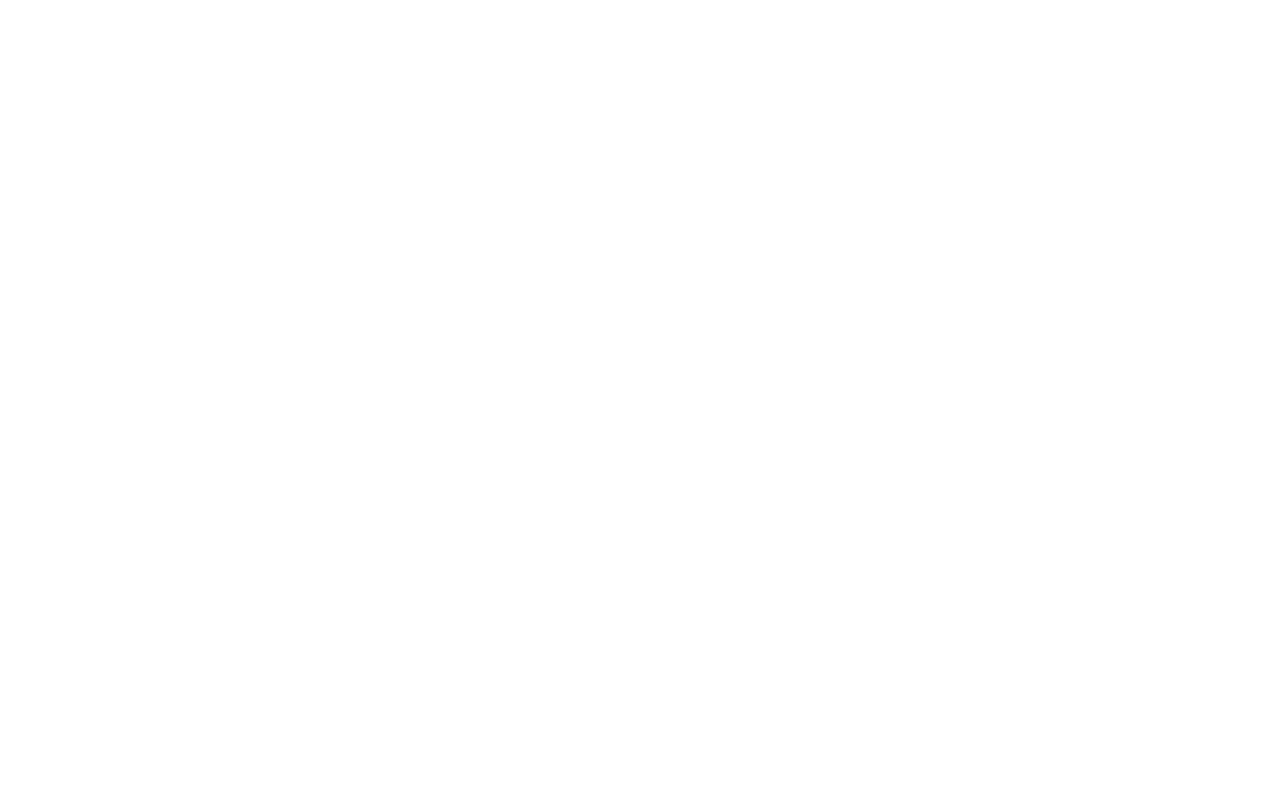
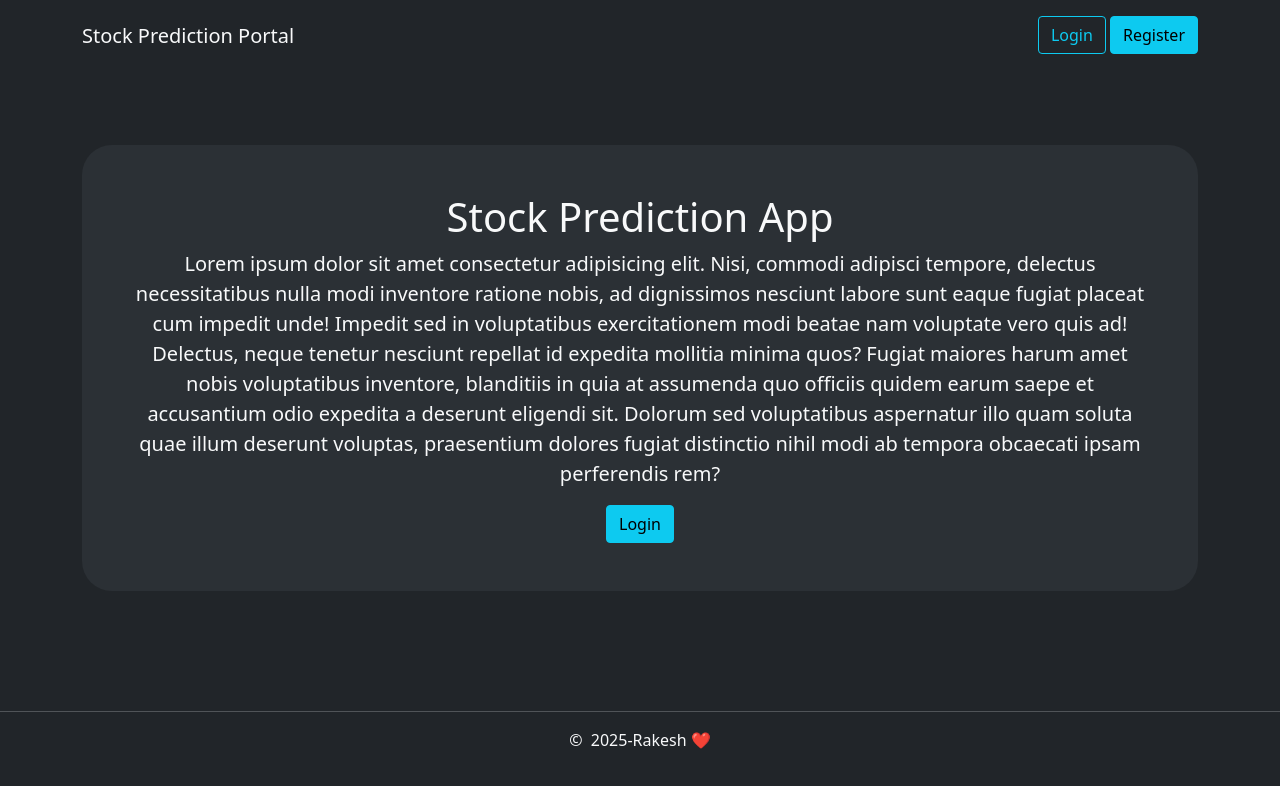
Before and after one commit to hrrakesh/STOCK-PREDICTION-PORTAL, a React (Vite) app in the folder frontend-react/: page / in a window 1280 px wide. Shown: the top 786 px of the page. Built offline with nearby package versions, Linux system fonts and the light colour scheme.

Commit message:
created landing page

```diff
--- a/frontend-react/index.html
+++ b/frontend-react/index.html
@@ -4,9 +4,11 @@
     <meta charset="UTF-8" />
     <meta name="viewport" content="width=device-width, initial-scale=1.0" />
     <title>Stock Prediction Portal</title>
+    <link href="https://cdn.jsdelivr.net/npm/bootstrap@5.0.2/dist/css/bootstrap.min.css" rel="stylesheet">
   </head>
   <body>
     <div id="root"></div>
     <script type="module" src="/src/main.jsx"></script>
+    <script src="https://cdn.jsdelivr.net/npm/bootstrap@5.0.2/dist/js/bootstrap.bundle.min.js"></script>
   </body>
 </html>
--- a/frontend-react/src/App.jsx
+++ b/frontend-react/src/App.jsx
@@ -1,9 +1,17 @@
 import { useState } from 'react'
+import './assets/css/style.css'
+import Header from './components/Header'
+import Footer from './components/Footer'
+import Main from './components/Main'
 
 function App() {
 
   return (
     <>
+    <Header />
+    <Main />
+    <Footer />
+
 
     </>
   )
--- /dev/null
+++ b/frontend-react/src/assets/css/style.css
@@ -0,0 +1,19 @@
+body{
+    background-color: #212529;
+}
+
+.bg-light-dark{
+
+    background: #2B3035;
+    border-radius: 30px;
+}
+
+#root{
+    display: flex;
+    flex-direction: column;
+    min-height: 100vh;
+}
+
+.container{
+    flex: 1;
+}
--- /dev/null
+++ b/frontend-react/src/components/Button.jsx
@@ -0,0 +1,13 @@
+import React from 'react'
+
+const Button = (props) => {
+  return (
+    <>
+      <a href="" className={`btn ${props.class}`}>
+        {props.text}
+      </a>
+    </>
+  );
+}
+
+export default Button
--- /dev/null
+++ b/frontend-react/src/components/Footer.jsx
@@ -0,0 +1,14 @@
+import React from 'react'
+
+const Footer = () => {
+  return (
+    <>
+      <footer className="footer py-3 my-3 text-light text-center">
+        <hr className="border-bottom" />
+        <p className="text-light text-center">&copy; &nbsp;2025-Rakesh ❤️</p>
+      </footer>
+    </>
+  );
+}
+
+export default Footer
--- /dev/null
+++ b/frontend-react/src/components/Header.jsx
@@ -0,0 +1,21 @@
+import React from 'react'
+import Button from './Button';
+
+const Header = () => {
+  return (
+    <>
+      <nav className="navbar container pt-3 pb-3 align-items-start">
+        <a className="navbar-brand text-light" href="">
+          Stock Prediction Portal
+        </a>
+        <div>
+          <Button text="Login" class="btn-outline-info" />
+          &nbsp;
+          <Button text="Register" class="btn-info" />
+        </div>
+      </nav>
+    </>
+  );
+}
+
+export default Header
--- /dev/null
+++ b/frontend-react/src/components/Main.jsx
@@ -0,0 +1,34 @@
+import React from 'react'
+import Button from "./Button";
+
+
+const Main = () => {
+  return (
+    <>
+      <div className="container">
+        <div className="p-5 text-center bg-light-dark">
+          <h1 className="text-light">Stock Prediction App</h1>
+          <p className="text-light lead">
+            {" "}
+            Lorem ipsum dolor sit amet consectetur adipisicing elit. Nisi,
+            commodi adipisci tempore, delectus necessitatibus nulla modi
+            inventore ratione nobis, ad dignissimos nesciunt labore sunt eaque
+            fugiat placeat cum impedit unde! Impedit sed in voluptatibus
+            exercitationem modi beatae nam voluptate vero quis ad! Delectus,
+            neque tenetur nesciunt repellat id expedita mollitia minima quos?
+            Fugiat maiores harum amet nobis voluptatibus inventore, blanditiis
+            in quia at assumenda quo officiis quidem earum saepe et accusantium
+            odio expedita a deserunt eligendi sit. Dolorum sed voluptatibus
+            aspernatur illo quam soluta quae illum deserunt voluptas,
+            praesentium dolores fugiat distinctio nihil modi ab tempora
+            obcaecati ipsam perferendis rem?
+          </p>
+
+          <Button text="Login" class="btn-info" />
+        </div>
+      </div>
+    </>
+  );
+}
+
+export default Main
```
